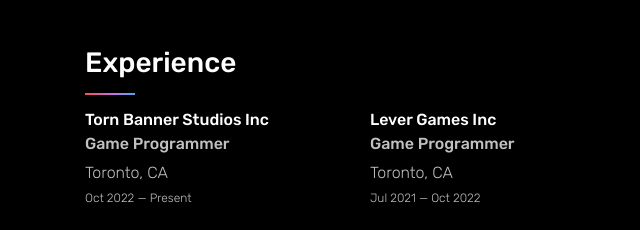
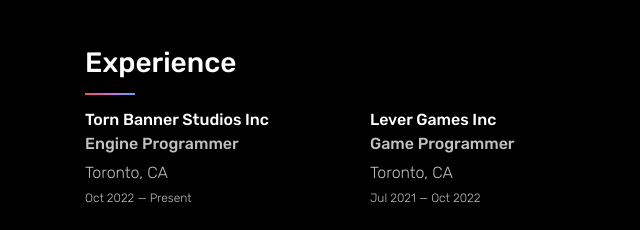
Before and after one commit to trdwll/russtreadwell.com, a plain HTML site: page index.html in a window 1280 px wide. Shown: the part 1380-1610 px from the top of the page, 567-1207 px from the left. Drawn offline with nearby package versions, Linux system fonts and the light colour scheme.

Commit message:
Update index.html

```diff
--- a/index.html
+++ b/index.html
@@ -152,7 +152,7 @@
                                 <div class="row g-4">
                                     <div class="col-6">
                                         <h5>Torn Banner Studios Inc</h5>
-                                        <h6>Game Programmer</h6>
+                                        <h6>Engine Programmer</h6>
                                         <p>Toronto, CA</p>
                                         <small>Oct 2022 — Present</small>
                                     </div>
```
